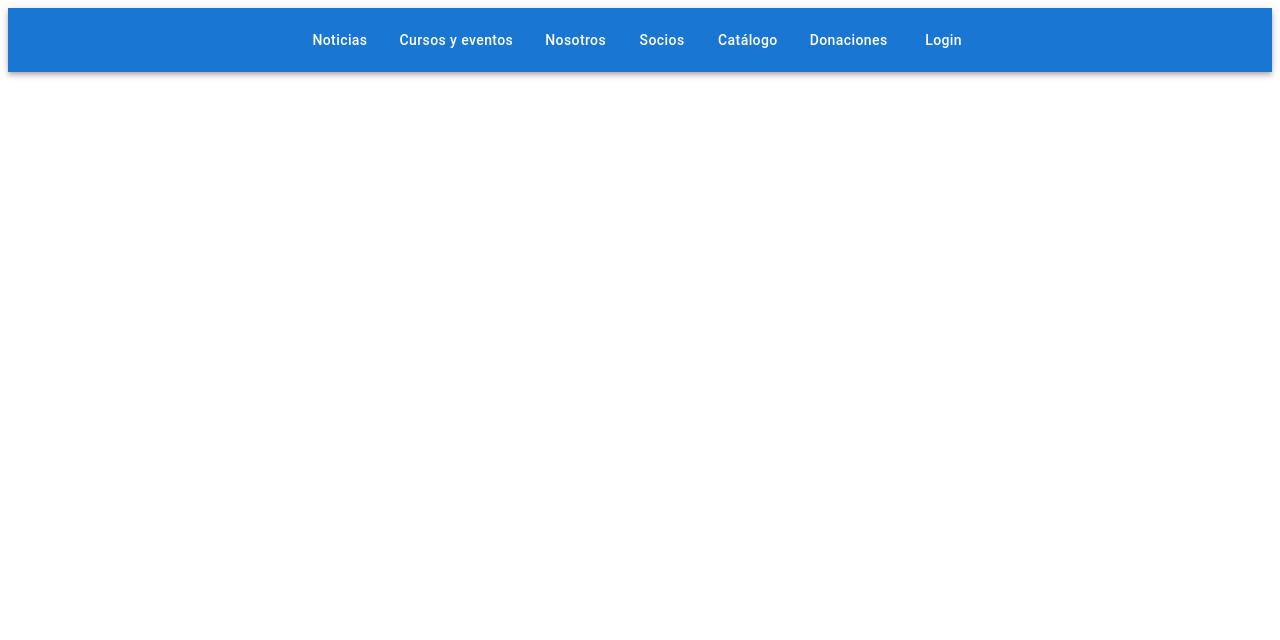
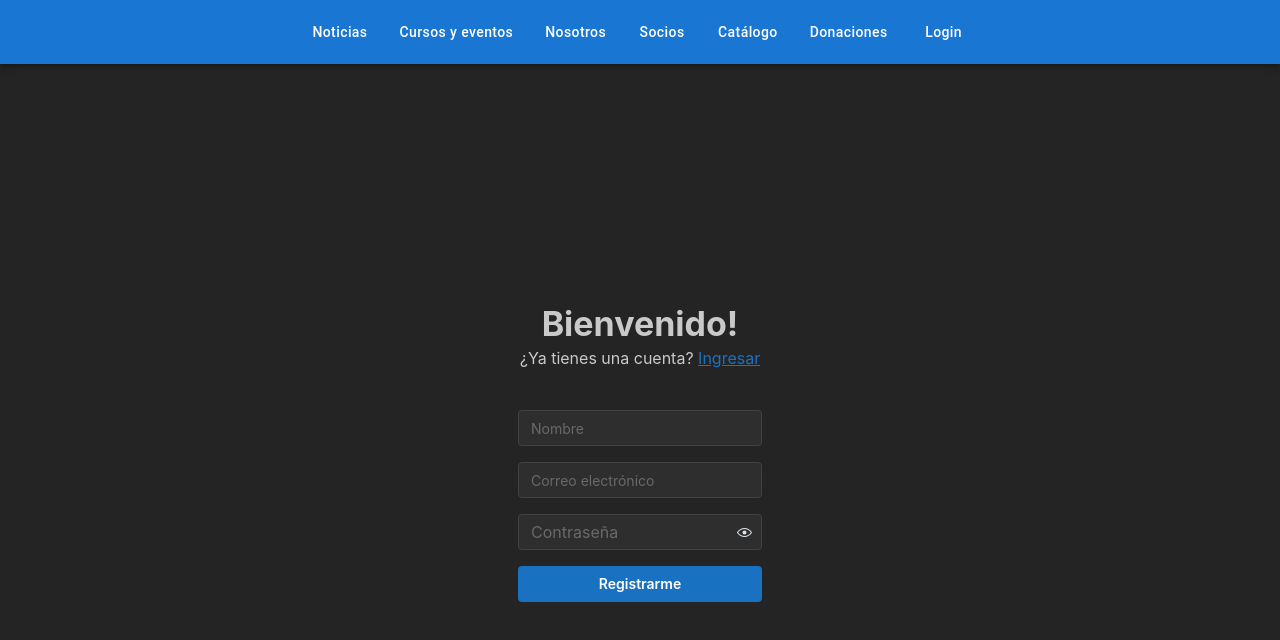
Before and after one commit to Gardella21/TP-Final-Cuch, a React (Vite) app in the folder React/: page /register in a window 1280 px wide. Shown: the top 640 px of the page. Built offline with nearby package versions, Linux system fonts and the light colour scheme.

Commit message:
Incorporacion de auth service

```diff
--- a/React/src/App.jsx
+++ b/React/src/App.jsx
@@ -1,21 +1,25 @@
+import "./App.css";
+import "@mantine/core/styles.css";
 
-import './App.css';
-import { BrowserRouter ,Routes ,Route } from 'react-router-dom';
+import { MantineProvider } from "@mantine/core";
+import { RegisterPage } from "./pages/RegisterPage/RegisterPage";
+import { LoginPage } from "./pages/LoginPage/LoginPage";
+import { BrowserRouter, Routes, Route } from "react-router";
+import { HomePage } from "./pages/HomePage/HomePage";
+import { PrivateRoute, PublicRoute } from "./Routes";
 import Login from './pages/Login/Login';
 import NavBar from './components/NavBar/NavBar';
 import InfoNosotros from './components/InfoNosotros/InfoNosotros';
 import Register from './pages/Register/Register';
 
-
-
 function App() {
-
 	return (
-   <div className='All'>
-     <>
+		<MantineProvider defaultColorScheme="dark">
 			<BrowserRouter>
-        <NavBar/>
+				<NavBar />
 				<Routes>
+					{/*Rutas públicas*/}
+					<Route element={<PublicRoute />}>
 					    <Route path='/' element={<></>}/>
 						<Route path='/noticias' element={<></>}/>
 						<Route path='/cursos-y-eventos' element={<></>}/>
@@ -25,12 +29,18 @@ function App() {
 						<Route path='/donaciones' element={<></>}/>
 						<Route path='/users/login' element={<Login/>}/>
 						<Route path='/users' element={<Register/>}/>
+						<Route path="/login" element={<LoginPage />} />
+						<Route path="/register" element={<RegisterPage />} />
+					</Route>
 
+					{/*Rutas privadas */}
+					<Route element={<PrivateRoute />}>
+						<Route path="/home" element={<HomePage />} />
+					</Route>
 				</Routes>
 			</BrowserRouter>
-    </>
-   </div>
+		</MantineProvider>
 	);
 }
 
-export default App
+export default App;
--- /dev/null
+++ b/React/src/Routes.jsx
@@ -0,0 +1,15 @@
+import { Navigate, Outlet } from "react-router";
+
+// El usuario no debe tener un token
+export function PublicRoute() {
+	const token = localStorage.getItem("token");
+	if (token) return <Navigate to="/home" replace />;
+	return <Outlet />; // Muestra el contenido de la ruta
+}
+
+// El usuario debe tener un token
+export function PrivateRoute() {
+	const token = localStorage.getItem("token");
+	if (!token) return <Navigate to="/login" replace />;
+	return <Outlet />; // Muestra el contenido de la ruta
+}
--- a/React/src/components/NavBar/NavBar.jsx
+++ b/React/src/components/NavBar/NavBar.jsx
@@ -1,6 +1,6 @@
 import './NavBar.css';
 import { AppBar, Toolbar, Button, Box, Container } from '@mui/material';
-import { Link, useLocation } from 'react-router-dom';
+import { useLocation, Link } from 'react-router';
 
 const navItems = [
   { name: 'Noticias', route: '/noticias' },
--- /dev/null
+++ b/React/src/pages/HomePage/HomePage.jsx
@@ -0,0 +1,18 @@
+import { Text } from "@mantine/core";
+import { useEffect, useState } from "react";
+import { domainService } from "../../services/domainService";
+
+export function HomePage() {
+	const [domain, setDomain] = useState(undefined);
+
+	async function getDomain() {
+		const response = await domainService.getDomainById(1);
+		if (response.status == 200) setDomain(response.data);
+	}
+
+	useEffect(() => {
+		getDomain();
+	}, []);
+
+	return <Text>{domain ? domain.code : "Cargando..."} </Text>;
+}
--- /dev/null
+++ b/React/src/pages/LoginPage/LoginPage.css
@@ -0,0 +1,34 @@
+.loginPage {
+	height: 100vh;
+	width: 100vw;
+	display: flex;
+	align-items: center;
+	justify-content: center;
+	padding: 16px;
+}
+
+.loginPage .container {
+	max-width: 420px;
+	display: flex;
+	flex-direction: column;
+	gap: 16px;
+}
+
+.loginPage header {
+	text-align: center;
+}
+
+.loginPage header a {
+	color: #1971c2;
+}
+
+.loginPage form {
+	display: flex;
+	flex-direction: column;
+	padding: 24px;
+	gap: 16px;
+}
+
+.loginPage .errorMessage {
+	color: red;
+}
--- /dev/null
+++ b/React/src/pages/LoginPage/LoginPage.jsx
@@ -0,0 +1,90 @@
+import "./LoginPage.css";
+import { Link, useNavigate } from "react-router";
+import {
+	Button,
+	Container,
+	PasswordInput,
+	Text,
+	TextInput,
+	Title,
+} from "@mantine/core";
+import { z } from "zod";
+import { useForm } from "react-hook-form";
+import { zodResolver } from "@hookform/resolvers/zod";
+import { authService } from "../../services/authService";
+import { useState } from "react";
+
+const UserSchema = z.object({
+	email: z
+		.email("El correo electrónico no es válido")
+		.max(48, "Debe tener máximo 48 caracteres"),
+	password: z
+		.string("La contraseña no es válida")
+		.min(4, "Debe tener mínimo 4 caracteres")
+		.max(32, "Debe tener máximo 32 caracteres"),
+});
+
+export function LoginPage() {
+	const form = useForm({
+		resolver: zodResolver(UserSchema),
+	});
+
+	const navigate = useNavigate();
+	const [error, setError] = useState(undefined);
+
+	async function onSubmit(formData) {
+		try {
+			setError(undefined); // Eliminar cualquier error previo
+
+			const formDataJson = JSON.stringify(formData);
+			const response = await authService.login(formDataJson);
+
+			const token = response.data.token;
+			if (token) {
+				localStorage.setItem("token", token);
+				navigate("/home");
+			} else {
+				throw new Error("Ocurrió un error inesperado");
+			}
+		} catch (error) {
+			setError(error.message);
+		}
+	}
+
+	return (
+		<main className="loginPage">
+			<Container className="container">
+				<header>
+					<Title>Bienvenido!</Title>
+					<Text>
+						¿Aún no tienes una cuenta? <Link to="/register">Registrarse</Link>
+					</Text>
+				</header>
+
+				<form>
+					<TextInput
+						placeholder="Correo electrónico"
+						error={form.formState.errors.email?.message}
+						{...form.register("email")}
+					/>
+
+					<PasswordInput
+						placeholder="Contraseña"
+						error={form.formState.errors.password?.message}
+						{...form.register("password")}
+					/>
+
+					{error ? <p className="errorMessage">{error}</p> : null}
+
+					<Button
+						variant="filled"
+						onClick={form.handleSubmit(onSubmit)}
+						loading={form.formState.isSubmitting}
+					>
+						Iniciar sesión
+					</Button>
+				</form>
+			</Container>
+		</main>
+	);
+}
--- /dev/null
+++ b/React/src/pages/RegisterPage/RegisterPage.css
@@ -0,0 +1,34 @@
+.registerPage {
+	height: 100vh;
+	width: 100vw;
+	display: flex;
+	align-items: center;
+	justify-content: center;
+	padding: 16px;
+}
+
+.registerPage .container {
+	max-width: 420px;
+	display: flex;
+	flex-direction: column;
+	gap: 16px;
+}
+
+.registerPage header {
+	text-align: center;
+}
+
+.registerPage header a {
+	color: #1971c2;
+}
+
+.registerPage form {
+	display: flex;
+	flex-direction: column;
+	padding: 24px;
+	gap: 16px;
+}
+
+.registerPage .errorMessage {
+	color: red;
+}
--- /dev/null
+++ b/React/src/pages/RegisterPage/RegisterPage.jsx
@@ -0,0 +1,96 @@
+import "./RegisterPage.css";
+import { Link, useNavigate } from "react-router";
+import {
+	Button,
+	Container,
+	PasswordInput,
+	Text,
+	TextInput,
+	Title,
+} from "@mantine/core";
+import { z } from "zod";
+import { useForm } from "react-hook-form";
+import { zodResolver } from "@hookform/resolvers/zod";
+import { authService } from "../../services/authService";
+import { useState } from "react";
+
+const UserSchema = z.object({
+	name: z
+		.string("Ingresa un nombre válido")
+		.min(4, "Debe tener mínimo 4 caracteres")
+		.max(32, "Debe tener máximo 32 caracteres"),
+	email: z
+		.email("El correo electrónico no es válido")
+		.max(48, "Debe tener máximo 48 caracteres"),
+	password: z
+		.string("La contraseña no es válida")
+		.min(4, "Debe tener mínimo 4 caracteres")
+		.max(32, "Debe tener máximo 32 caracteres"),
+});
+
+export function RegisterPage() {
+	const form = useForm({
+		resolver: zodResolver(UserSchema),
+	});
+
+	const navigate = useNavigate();
+
+	const [error, setError] = useState(undefined);
+
+	async function onSubmit(formData) {
+		try {
+			setError(undefined); // Eliminar cualquier error previo
+
+			const formDataJson = JSON.stringify(formData);
+			const response = await authService.register(formDataJson);
+
+			if (response.status == 200) navigate("/login");
+			else throw new Error("Ocurrió un error inesperado");
+		} catch (error) {
+			setError(error.message);
+		}
+	}
+
+	return (
+		<main className="registerPage">
+			<Container className="container">
+				<header>
+					<Title>Bienvenido!</Title>
+					<Text>
+						¿Ya tienes una cuenta? <Link to="/login">Ingresar</Link>
+					</Text>
+				</header>
+
+				<form>
+					<TextInput
+						placeholder="Nombre"
+						error={form.formState.errors.name?.message}
+						{...form.register("name")}
+					/>
+
+					<TextInput
+						placeholder="Correo electrónico"
+						error={form.formState.errors.email?.message}
+						{...form.register("email")}
+					/>
+
+					<PasswordInput
+						placeholder="Contraseña"
+						error={form.formState.errors.password?.message}
+						{...form.register("password")}
+					/>
+
+					{error ? <p className="errorMessage">{error}</p> : null}
+
+					<Button
+						variant="filled"
+						onClick={form.handleSubmit(onSubmit)}
+						loading={form.formState.isSubmitting}
+					>
+						Registrarme
+					</Button>
+				</form>
+			</Container>
+		</main>
+	);
+}
--- /dev/null
+++ b/React/src/services/api.js
@@ -0,0 +1,35 @@
+import axios from "axios";
+
+const API_BASE_URL = "http://localhost:9091";
+
+export const api = axios.create({
+	baseURL: API_BASE_URL,
+});
+
+// Interceptar las solicitudes
+api.interceptors.request.use((config) => {
+	// Si existe un token, lo incluye en los encabezados
+	const token = localStorage.getItem("token");
+	if (token) config.headers["x-api-key"] = token;
+	return config;
+});
+
+// Interceptar las respuestas
+api.interceptors.response.use(
+	(config) => config,
+	(error) => {
+		// Si responde 401, desloguea al usuario
+		if (error.response.status == 401) {
+			localStorage.removeItem("token");
+			window.location.href = "/login";
+		}
+
+		// Devuelve el mensaje de error del servidor
+		// o en su defecto un mensaje genérico
+		return Promise.reject({
+			message:
+				error.response?.data?.message ||
+				"Ocurrió un error sin respuesta del servidor",
+		});
+	}
+);
--- /dev/null
+++ b/React/src/services/authService.js
@@ -0,0 +1,6 @@
+import { api } from "./api";
+
+export const authService = {
+	login: (data) => api.post("/users/login", data),
+	register: (data) => api.post("/users", data),
+};
--- /dev/null
+++ b/React/src/services/domainService.js
@@ -0,0 +1,8 @@
+import { api } from "./api";
+
+export const domainService = {
+	getAllDomains: () => api.get("/domains"),
+	getDomainById: (id) => api.get("/domains/" + id),
+	createDomain: (data) => api.post("/domains", data),
+	deleteDomainById: (id) => api.delete("/domains" + id),
+};
```
Also changed, not shown: React/package.json (+14 -2 lines), 2 other files (tests, documents, lock files or other folders). Lines whose indentation alone changed are shown as unchanged.
